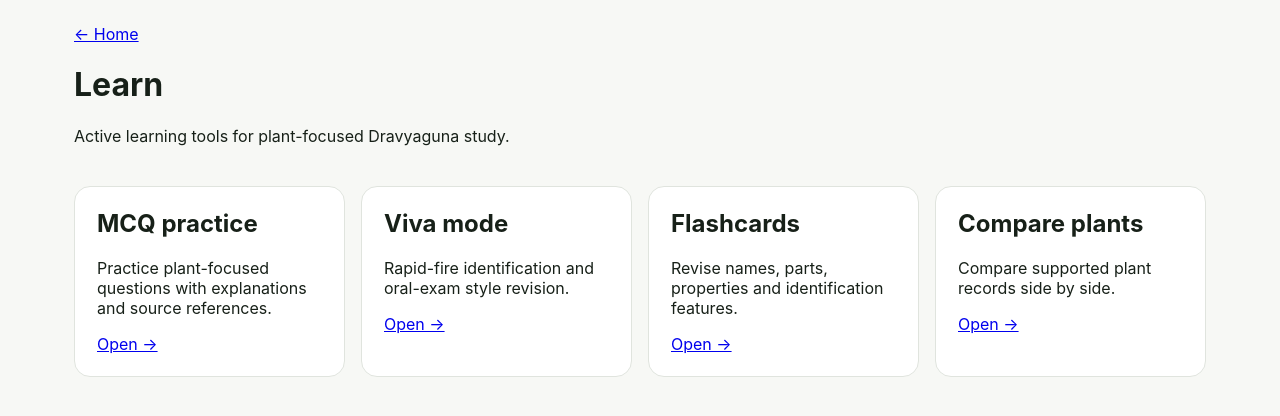
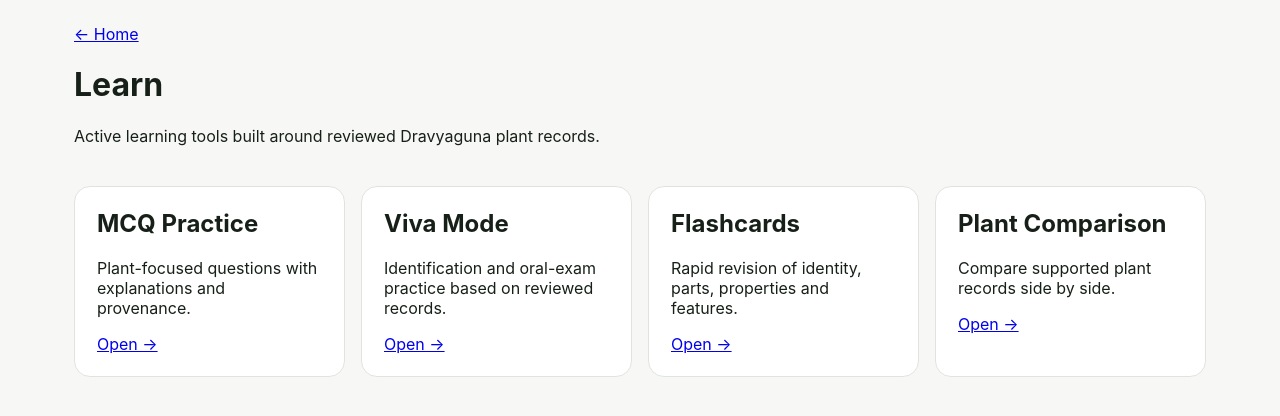
Before and after one commit to aanandkumar799/Dravyaguna-World, a Next.js app: page /learn in a window 1280 px wide. Shown: the top 416 px of the page. Built offline with nearby package versions, Linux system fonts and the light colour scheme.

Commit message:
feat: strengthen learning hub

```diff
--- a/app/learn/page.tsx
+++ b/app/learn/page.tsx
@@ -1,2 +1 @@
-import Link from "next/link";
-const modules=[["MCQ practice","Practice plant-focused questions with explanations and source references.","/learn/mcq"],["Viva mode","Rapid-fire identification and oral-exam style revision.","/learn/viva"],["Flashcards","Revise names, parts, properties and identification features.","/learn/flashcards"],["Compare plants","Compare supported plant records side by side.","/plants"]];export default function Learn(){return <main className="shell"><Link href="/">← Home</Link><h1>Learn</h1><p>Active learning tools for plant-focused Dravyaguna study.</p><section className="grid">{modules.map(([a,b,c])=><article key={a}><h2>{a}</h2><p>{b}</p><Link href={c}>Open →</Link></article>)}</section></main>}
+import Link from "next/link";const modules=[["MCQ Practice","Plant-focused questions with explanations and provenance.","/learn/mcq"],["Viva Mode","Identification and oral-exam practice based on reviewed records.","/learn/viva"],["Flashcards","Rapid revision of identity, parts, properties and features.","/learn/flashcards"],["Plant Comparison","Compare supported plant records side by side.","/plants"]];export default function Learn(){return <main className="shell"><Link href="/">← Home</Link><h1>Learn</h1><p>Active learning tools built around reviewed Dravyaguna plant records.</p><section className="grid">{modules.map(([title,text,url])=><article key={title}><h2>{title}</h2><p>{text}</p><Link href={url}>Open →</Link></article>)}</section></main>}
```
